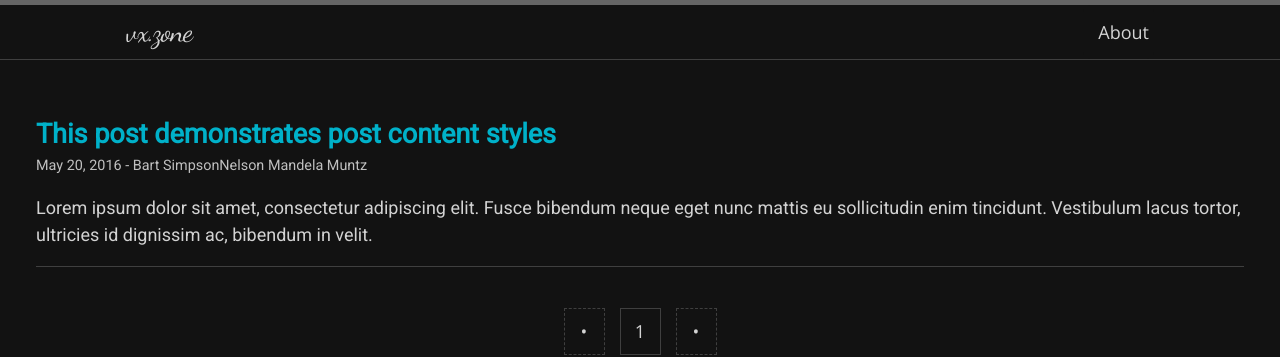
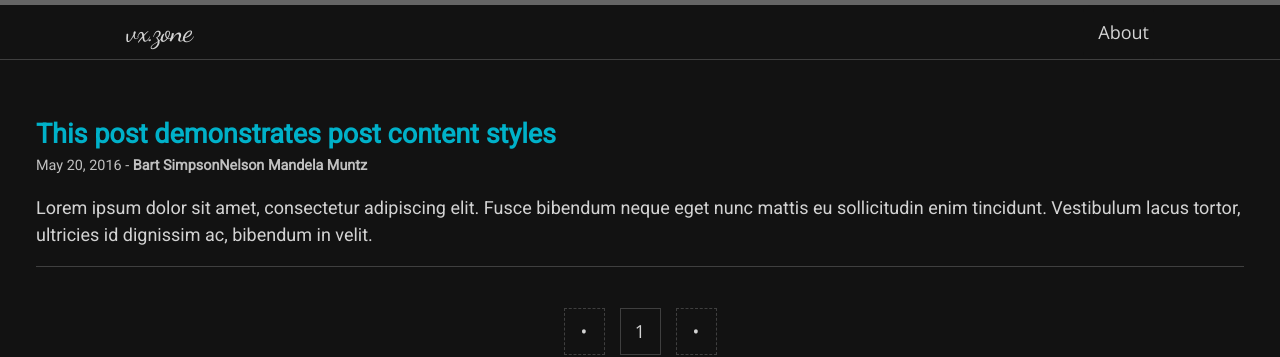
Before and after one commit to vx-zone/vx-zone.github.io, a Jekyll site: the page built from index.html, in a window 1280 px wide. Shown: the top 357 px of the page. Built offline with Jekyll 4.4.1, drawn with Linux system fonts in a browser that asks for light colours; nearby versions of some CDN libraries; some web fonts are replaced; the list of posts is cut into pages by our own code.

Commit message:
Update home.html

```diff
--- a/_layouts/home.html
+++ b/_layouts/home.html
@@ -24,7 +24,7 @@ layout: default
         </h2>
         <p class="post-meta">
           <time class="dt-published" datetime="{{ post.date | date_to_xmlschema }}" itemprop="datePublished">
-            {{ post.date | date: date_format }} - {{ post.author }}
+            {{ post.date | date: date_format }} - <b> {{ post.author }} </b>
           </time>
           {%- if jekyll.environment == "production" and site.disqus -%}
             • <a href="{{ post.url | relative_url }}#disqus_thread">
```
